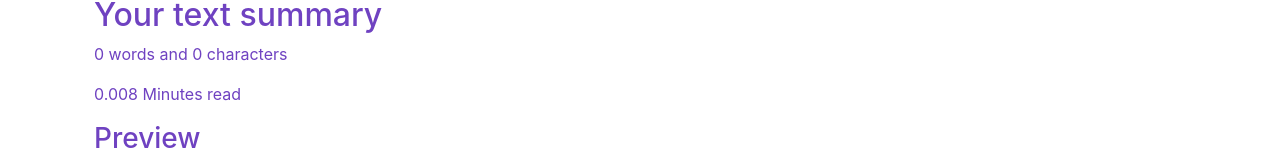
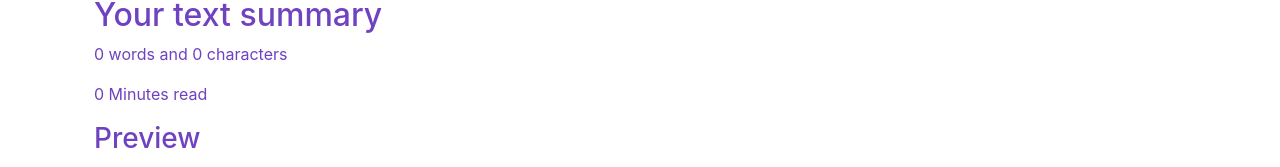
Before and after one commit to deekshagg/textutils, a React (Create React App) app: page / in a window 1280 px wide. Shown: the part 408-575 px from the top of the page. Built offline with nearby package versions, Linux system fonts and the light colour scheme.

Commit message:
added alerts

```diff
--- a/src/App.js
+++ b/src/App.js
@@ -1,25 +1,40 @@
 import './App.css';
 import Navbar from './components/Navbar';
 import TextForm from './components/TextForm';
+import Alert from './components/Alert';
 import React, { useState } from 'react'
 
 function App() {
   const [mode, setMode] = useState('light');
+  const [alert, setAlert] = useState(null);
+
+  const showAlert = (message, type) => {
+    setAlert({
+      message : message,
+      type : type
+    })
+    setTimeout(()=>{
+      setAlert(null);
+    }, 2000)
+  }
   const toggleMode = () => {
     if(mode === 'light'){
       setMode("dark");
       document.body.style.backgroundColor = '#6f42c1';
+      showAlert("Dark Mode has been enabled","success");
     }
     else{
       setMode("light");
       document.body.style.backgroundColor = 'white';
+      showAlert("Light Mode has been enabled","success");
     }
   }
   return (
     <>
       <Navbar title="TextUtils" aboutText="About" mode = {mode} toggleMode = {toggleMode}/>
+      <Alert alert = {alert}/>
       <div className="container my-3">
-        <TextForm heading = "Enter the text to analyse" mode = {mode}/>
+        <TextForm showAlert= {showAlert} heading = "Enter the text to analyse" mode = {mode}/>
       </div>
     </>
   );
--- /dev/null
+++ b/src/components/Alert.js
@@ -0,0 +1,15 @@
+import React from 'react'
+
+function Alert(props) {
+    const capitalize = (word)=>{
+        const lower = word.toLowerCase();
+        return lower.charAt(0).toUpperCase() + lower.slice(1);
+    }
+  return (
+    props.alert && <div className={`alert alert-${props.alert.type} alert-dismissible fade show`} role="alert">
+        <strong>{capitalize(props.alert.type)}</strong>: {props.alert.message}
+    </div>
+  )
+}
+
+export default Alert
--- a/src/components/TextForm.js
+++ b/src/components/TextForm.js
@@ -6,23 +6,33 @@
     const handleUpperCaseClick = () => {
         let newText = text.toUpperCase();
         setText(newText);
+        props.showAlert("Converted to Upper Case!", "success");
     }
     const handleLowerCaseClick = () => {
         let newText = text.toLowerCase();
         setText(newText);
+        props.showAlert("Converted to Lower Case!", "success");
     }
     const handleClearClick = () => {
         let newText = '';
         setText(newText);
+        props.showAlert("Text Cleared!", "success");
     }
     const handleCopyClick = () => {
         let newText = document.getElementById("TextArea");
         newText.select();
         navigator.clipboard.writeText(newText.value);
+        props.showAlert("Copied to Clipboard!", "success");
     }
+    // const handlePasteClick = () => {
+    //     let newText = navigator.clipboard.readText();
+    //     setText(newText);
+    //     props.showAlert("Pasted!", "success");
+    // }
     const handleExtraSpaces = () => {
         let newText = text.split(/[ ]+/);
         setText(newText.join(" "));
+        props.showAlert("Extra spaces removed!", "success");
     }
     const handleOnChange = (event) => {
         setText(event.target.value);
@@ -30,23 +40,24 @@
     const [text, setText] = useState('');
     return (
         <>
-            <div className='container' style = {{color : props.mode === 'dark'? 'white' : '#6f42c1'}}>
+            <div className='container' style={{ color: props.mode === 'dark' ? 'white' : '#6f42c1' }}>
                 <div className="mb-3">
                     <h1>{props.heading}</h1>
-                    <textarea className="form-control" value={text} onChange={handleOnChange} style = {{backgroundColor : props.mode === 'light'? 'white' : '#6f42c1', color : props.mode === 'light'? '#6f42c1' : 'white'}} id="TextArea" rows="8"></textarea>
+                    <textarea className="form-control" value={text} onChange={handleOnChange} style={{ backgroundColor: props.mode === 'light' ? 'white' : '#6f42c1', color: props.mode === 'light' ? '#6f42c1' : 'white' }} id="TextArea" rows="8"></textarea>
                 </div>
                 <button className="btn btn-primary mx-2" onClick={handleUpperCaseClick}>Convert to Uppercase</button>
                 <button className="btn btn-primary mx-2" onClick={handleLowerCaseClick}>Convert to Lowercase</button>
                 <button className="btn btn-success mx-2" onClick={handleClearClick}>Clear</button>
                 <button className="btn btn-success mx-2" onClick={handleCopyClick}>Copy Text</button>
+                {/* <button className="btn btn-success mx-2" onClick={handlePasteClick}>Paste Text</button> */}
                 <button className="btn btn-danger mx-2" onClick={handleExtraSpaces}>Remove Extra Space</button>
             </div>
-            <div className="container my-3" style = {{color : props.mode === 'dark'? 'white' : '#6f42c1'}}>
+            <div className="container my-3" style={{ color: props.mode === 'dark' ? 'white' : '#6f42c1' }}>
                 <h2>Your text summary</h2>
-                <p>{text===''?0:text.split(" ").length} words and {text.length} characters</p>
-                <p>{0.008 * text.split(" ").length} Minutes read</p>
+                <p>{text === '' ? 0 : text.split(" ").length} words and {text.length} characters</p>
+                <p>{text === "" ? 0 : (0.008 * text.split(" ").length)} Minutes read</p>
                 <h3>Preview</h3>
-                <p>{text===""?"Enter text to preview it here":text}</p>
+                <p>{text === "" ? "Enter text to preview it here" : text}</p>
             </div>
         </>
     )
```
Also changed, not shown: 1 other file (tests, documents, lock files or other folders).
